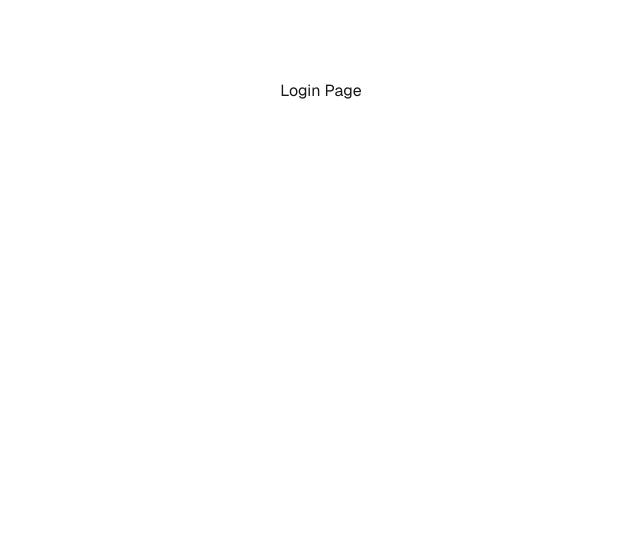
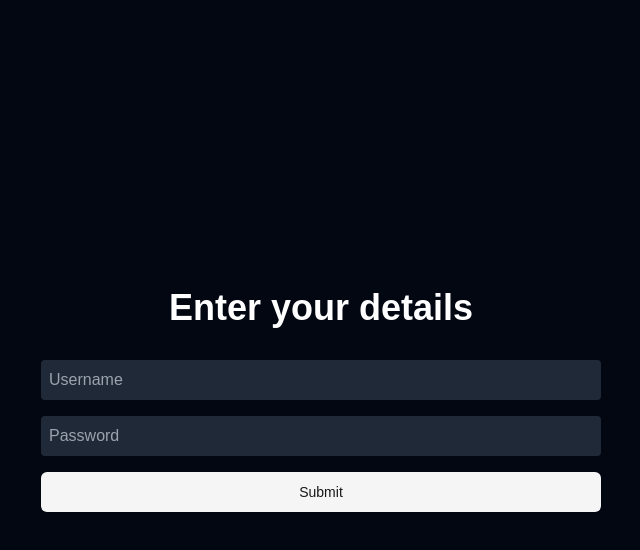
Before and after one commit to Vegito2367/TablesPractice, a Next.js app: page /login in a window 1280 px wide. Shown: the top 550 px of the page, without its empty margins (319-959 px from the left). Built offline with nearby package versions, Linux system fonts and the light colour scheme.

Commit message:
Added some services

```diff
--- a/src/app/globals.css
+++ b/src/app/globals.css
@@ -1,14 +1,6 @@
-:root {
-  --background: #ffffff;
-  --foreground: #171717;
-}
-
-@media (prefers-color-scheme: dark) {
-  :root {
-    --background: #0a0a0a;
-    --foreground: #ededed;
-  }
-}
+@tailwind base;
+@tailwind components;
+@tailwind utilities;
 
 html,
 body {
@@ -17,8 +9,6 @@
 }
 
 body {
-  color: var(--foreground);
-  background: var(--background);
   font-family: Arial, Helvetica, sans-serif;
   -webkit-font-smoothing: antialiased;
   -moz-osx-font-smoothing: grayscale;
@@ -40,3 +30,9 @@
     color-scheme: dark;
   }
 }
+
+@layer base {
+  :root {
+    --radius: 0.5rem;
+  }
+}
--- a/src/app/layout.js
+++ b/src/app/layout.js
@@ -1,6 +1,6 @@
 import { Geist, Geist_Mono } from "next/font/google";
 import "./globals.css";
-import "tailwindcss/tailwind.css"
+// import "tailwindcss/tailwind.css"
 
 const geistSans = Geist({
   variable: "--font-geist-sans",
--- a/src/app/login/page.js
+++ b/src/app/login/page.js
@@ -1,8 +1,20 @@
 import styles from "@/app/styles.module.css"
+import { Button } from "@/components/ui/button";
 export default function Login() {
     return (
-      <div className={styles.page}>
-        Login Page
-      </div>
+      <>
+      <section className="h-screen w-screen bg-gray-950 flex flex-col justify-center items-center">
+        <p className="text-4xl font-bold text-white mb-8">Enter your details</p>
+        <div className="flex flex-col space-y-4 px-10 w-1/2">
+          <div>
+            <input type="text" placeholder="Username" className="bg-gray-800 text-white p-2 rounded w-full" />
+          </div>
+          <div>
+            <input type="password" placeholder="Password" className="bg-gray-800 text-white p-2 rounded w-full" />
+          </div>
+          <Button className="h-10" variant="secondary">Submit</Button>
+        </div>
+      </section>
+      </>
     );
   }
--- a/src/app/page.js
+++ b/src/app/page.js
@@ -8,16 +8,16 @@
   return (
     <>
       <section className="h-screen bg-gray-950 flex flex-col justify-center items-center">
-        <p className="text-5xl text-white font-bold text-center py-10 animate-fade animate-flyIn">
+        <p className="text-5xl text-white font-bold text-center py-10 animate-flyIn">
           Hello welcome to the tabels practice module.
         </p>
         <div className="flex flex-row space-x-4">
-          <button className="bg-blue-500 hover:bg-blue-700 text-white font-bold py-2 px-4 rounded" onClick={handleClick}>
+          <a href="/signup" className="bg-blue-500 hover:bg-blue-700 text-white font-bold py-2 px-4 rounded cursor-pointer" onClick={handleClick}>
             Sign up
-          </button>
-          <button className="bg-blue-500 hover:bg-blue-700 text-white font-bold py-2 px-4 rounded" onClick={handleClick}>
+          </a>
+          <a href="/login" className="bg-blue-500 hover:bg-blue-700 text-white font-bold py-2 px-4 rounded cursor-pointer" onClick={handleClick}>
             Login
-          </button>
+          </a>
 
         </div>
 
--- /dev/null
+++ b/src/components/ui/button.jsx
@@ -0,0 +1,48 @@
+import * as React from "react"
+import { Slot } from "@radix-ui/react-slot"
+import { cva } from "class-variance-authority";
+
+import { cn } from "@/lib/utils"
+
+const buttonVariants = cva(
+  "inline-flex items-center justify-center gap-2 whitespace-nowrap rounded-md text-sm font-medium transition-colors focus-visible:outline-none focus-visible:ring-1 focus-visible:ring-neutral-950 disabled:pointer-events-none disabled:opacity-50 [&_svg]:pointer-events-none [&_svg]:size-4 [&_svg]:shrink-0 dark:focus-visible:ring-neutral-300",
+  {
+    variants: {
+      variant: {
+        default:
+          "bg-neutral-900 text-neutral-50 shadow hover:bg-neutral-900/90 dark:bg-neutral-50 dark:text-neutral-900 dark:hover:bg-neutral-50/90",
+        destructive:
+          "bg-red-500 text-neutral-50 shadow-sm hover:bg-red-500/90 dark:bg-red-900 dark:text-neutral-50 dark:hover:bg-red-900/90",
+        outline:
+          "border border-neutral-200 bg-white shadow-sm hover:bg-neutral-100 hover:text-neutral-900 dark:border-neutral-800 dark:bg-neutral-950 dark:hover:bg-neutral-800 dark:hover:text-neutral-50",
+        secondary:
+          "bg-neutral-100 text-neutral-900 shadow-sm hover:bg-neutral-100/80 dark:bg-neutral-800 dark:text-neutral-50 dark:hover:bg-neutral-800/80",
+        ghost: "hover:bg-neutral-100 hover:text-neutral-900 dark:hover:bg-neutral-800 dark:hover:text-neutral-50",
+        link: "text-neutral-900 underline-offset-4 hover:underline dark:text-neutral-50",
+      },
+      size: {
+        default: "h-9 px-4 py-2",
+        sm: "h-8 rounded-md px-3 text-xs",
+        lg: "h-10 rounded-md px-8",
+        icon: "h-9 w-9",
+      },
+    },
+    defaultVariants: {
+      variant: "default",
+      size: "default",
+    },
+  }
+)
+
+const Button = React.forwardRef(({ className, variant, size, asChild = false, ...props }, ref) => {
+  const Comp = asChild ? Slot : "button"
+  return (
+    (<Comp
+      className={cn(buttonVariants({ variant, size, className }))}
+      ref={ref}
+      {...props} />)
+  );
+})
+Button.displayName = "Button"
+
+export { Button, buttonVariants }
--- /dev/null
+++ b/src/lib/utils.js
@@ -0,0 +1,6 @@
+import { clsx } from "clsx";
+import { twMerge } from "tailwind-merge"
+
+export function cn(...inputs) {
+  return twMerge(clsx(inputs));
+}
--- /dev/null
+++ b/src/utils/supabase.js
@@ -0,0 +1,6 @@
+import { createClient } from "@supabase/supabase-js";
+
+const supabaseUrl = process.env.NEXT_PUBLIC_SUPABASE_URL;
+const supabaseKey = process.env.NEXT_PUBLIC_SUPABASE_ANON_KEY;
+
+export const supabase = createClient(supabaseUrl, supabaseKey);
--- a/tailwind.config.js
+++ b/tailwind.config.js
@@ -1,28 +1,40 @@
 /** @type {import('tailwindcss').Config} */
 module.exports = {
+    darkMode: ['class'],
     content: [
     './src/**/*.{js,ts,jsx,tsx,mdx}',
   ],
   theme: {
   	extend: {
-
   		animation: {
   			fade: 'fadeIn 1s ease-in-out',
-        flyIn: "flyIn .7s ease-in-out",
+  			flyIn: 'flyIn .7s ease-in-out'
   		},
-
-
   		keyframes: {
   			fadeIn: {
-					from: { opacity: 0 },
-					to: { opacity: 1 },
+  				from: {
+  					opacity: 0
+  				},
+  				to: {
+  					opacity: 1
+  				}
   			},
   			flyIn: {
-          '0%': { transform: 'translateY(-100%)' },
-          '100%': { transform: 'translateX(0)' },
+  				'0%': {
+  					transform: 'translateY(-100%)'
   				},
+  				'100%': {
+  					transform: 'translateX(0)'
+  				}
+  			}
   		},
+  		borderRadius: {
+  			lg: 'var(--radius)',
+  			md: 'calc(var(--radius) - 2px)',
+  			sm: 'calc(var(--radius) - 4px)'
   		},
+  		colors: {}
+  	}
   },
-  plugins: [],
+  plugins: [require("tailwindcss-animate")],
 }
```
Also changed, not shown: package.json (+8 -1 lines), components.json (added), 1 other file (tests, documents, lock files or other folders). Lines whose indentation alone changed are shown as unchanged.
